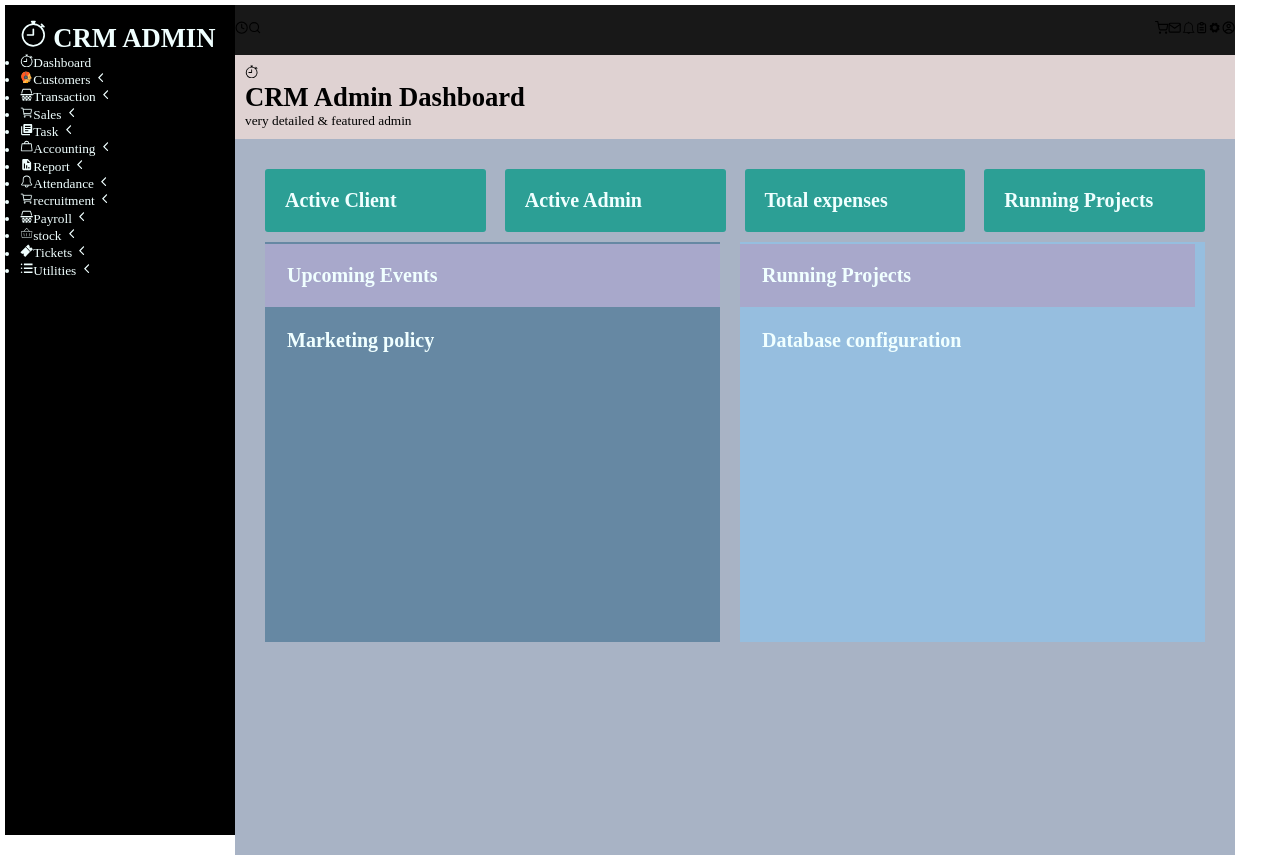
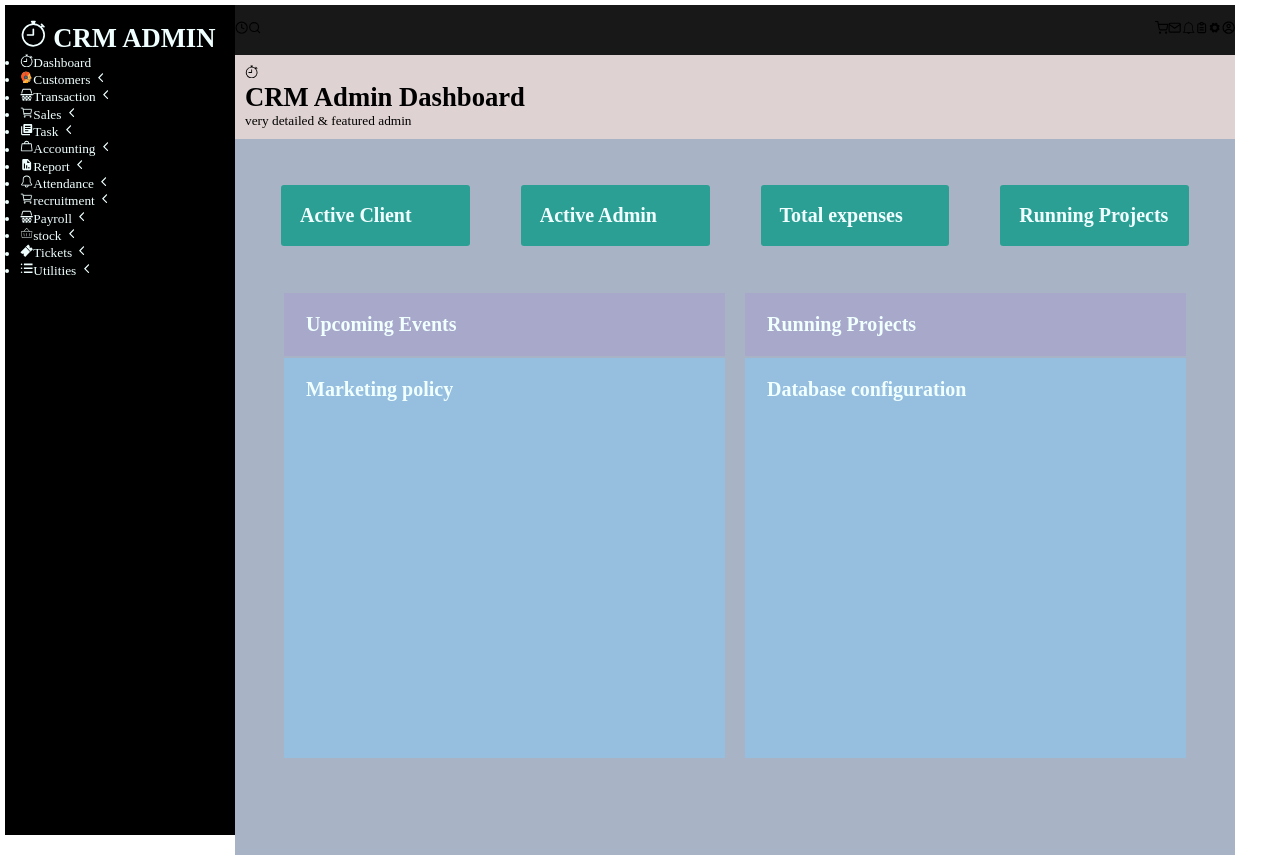
Before and after one commit to nawagirwacatherine/FINAL-INTERVIEW, a React (Vite) app in the folder final-interview/: page / in a window 1280 px wide. Built offline with nearby package versions, Linux system fonts and the light colour scheme.

Commit message:
add background-color to the last content

```diff
--- a/final-interview/src/App.css
+++ b/final-interview/src/App.css
@@ -54,7 +54,8 @@ font-size: smaller;
 }
 
 .clients {
-  padding: 20px;
+  margin: 1rem;
+  padding: 19px;
   border-radius: 3px;
   width: 300px;
     background-color: rgb(44, 159, 149);
@@ -91,7 +92,7 @@ align-self:center ;
     gap: 20px;
   margin: 10px;
   font-size: x-small;
-
+  padding: 19px;
 
 
 
@@ -101,8 +102,8 @@ align-self:center ;
 .event2 {
   width: 50%;
   align-self: flex-start;
-  background-color: rgb(102, 136, 163);
   height: 400px;
+  /* padding-right: 5px; */
 
 
 }
@@ -110,14 +111,15 @@ align-self:center ;
 .event3{
   width: 50%;
   align-self: flex-end;
-  background-color: rgb(150, 190, 223);
   height: 400px;
-  padding-right: 10px;
+
 
 }
 
 .up-coming {
-  margin: 0;
-  padding: 0;
   background-color: rgb(168, 168, 203);
 }
+.last-content {
+  background-color: rgb(150, 190, 223);
+  height: 400px;
+}
--- a/final-interview/src/pages/Content.jsx
+++ b/final-interview/src/pages/Content.jsx
@@ -17,7 +17,10 @@ function Content () {
       <div className="up-coming">
        <Events  name="Upcoming Events"/>
         </div>
+
+        <div className="last-content">
          <Events  name="Marketing policy "/>
+       </div>
 
      </div>
        <div  className="event3">
@@ -25,7 +28,9 @@ function Content () {
          <Events  name="Running Projects"/>
      </div>
        <div>
+        <div className="last-content">
          <Events  name="Database configuration"/>
+        </div>
       </div>
     </div>
   </div>
```
Lines whose indentation alone changed are shown as unchanged.
